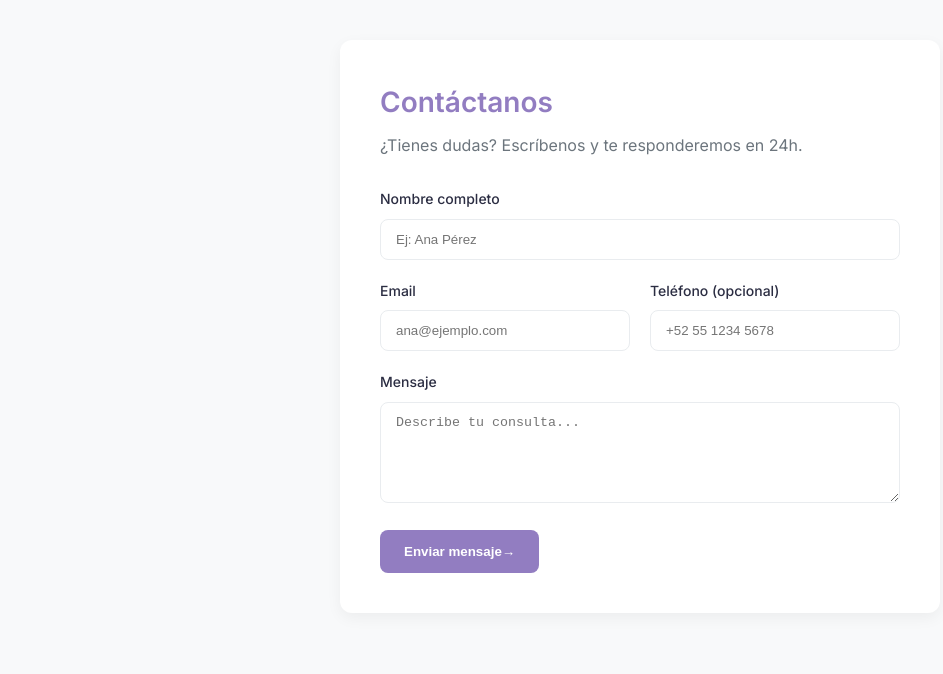
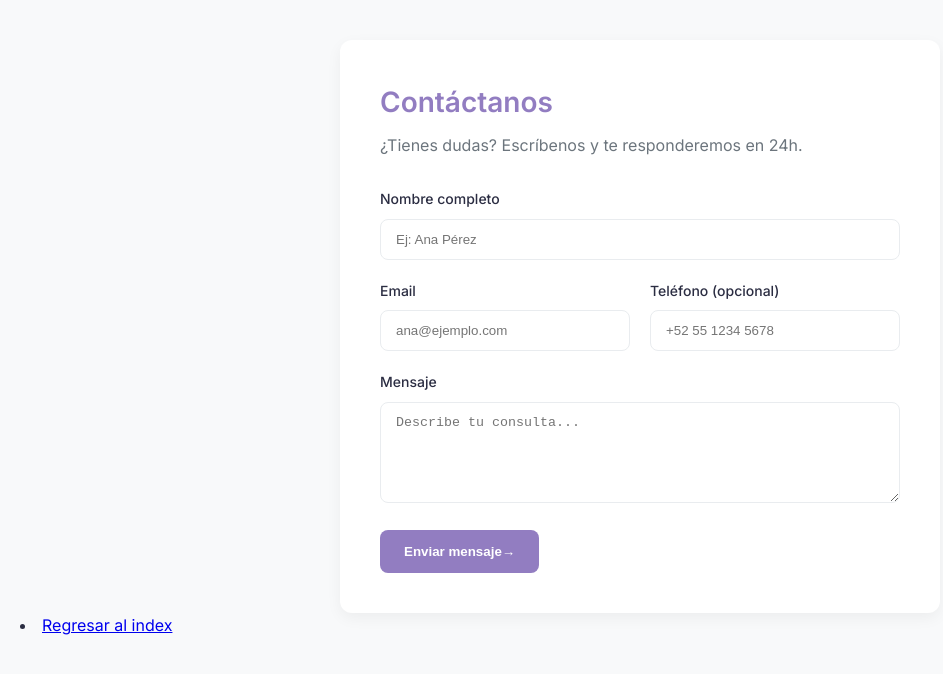
Before and after one commit to JesusCortes-designer/actividad-1-Progra-Web, a plain HTML site: page ejercicio9.html in a window 1280 px wide. Shown: the whole page, without its empty margins (0-943 px from the left). Drawn offline with Linux system fonts and the light colour scheme.

Commit message:
añadí link a index

```diff
--- a/ejercicio9.html
+++ b/ejercicio9.html
@@ -43,5 +43,6 @@
             </button>
         </form>
     </div>
+        <li><a href="index.html">Regresar al index</a></li>
 </body>
 </html>
```
